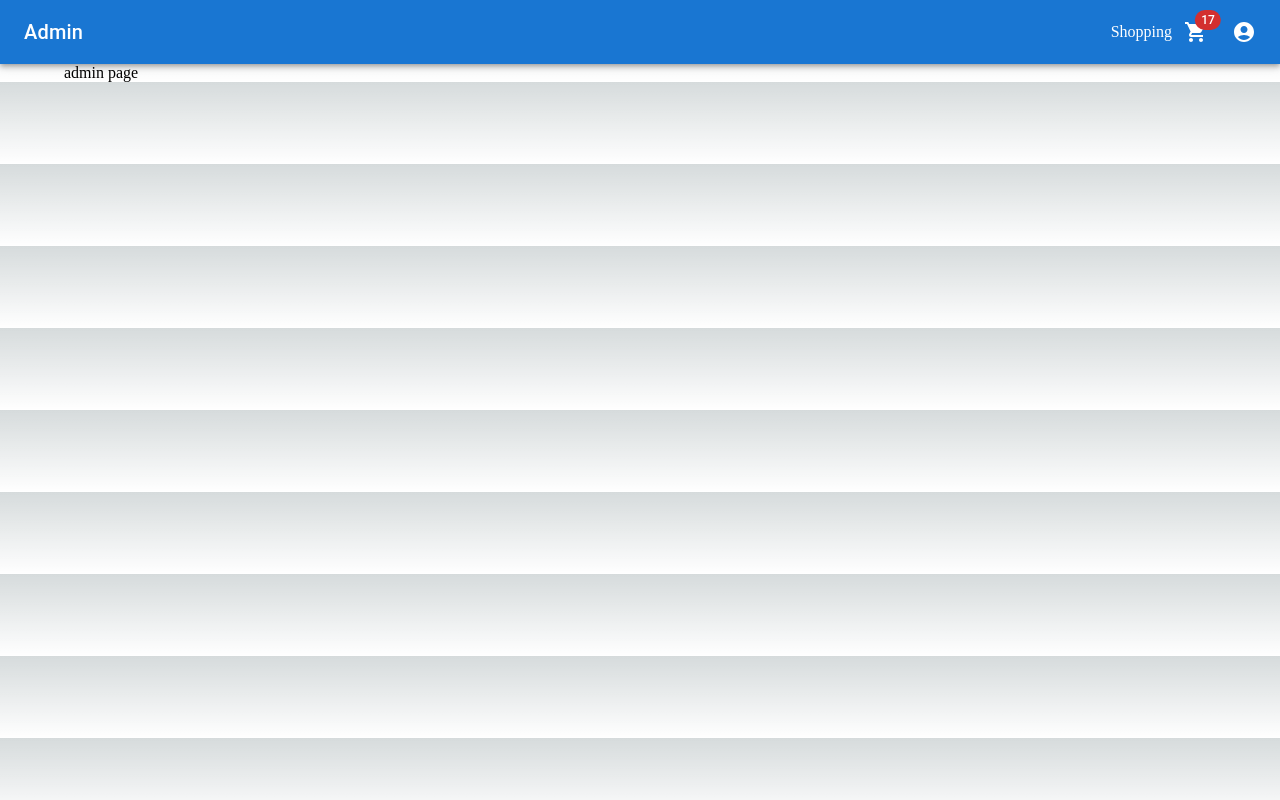
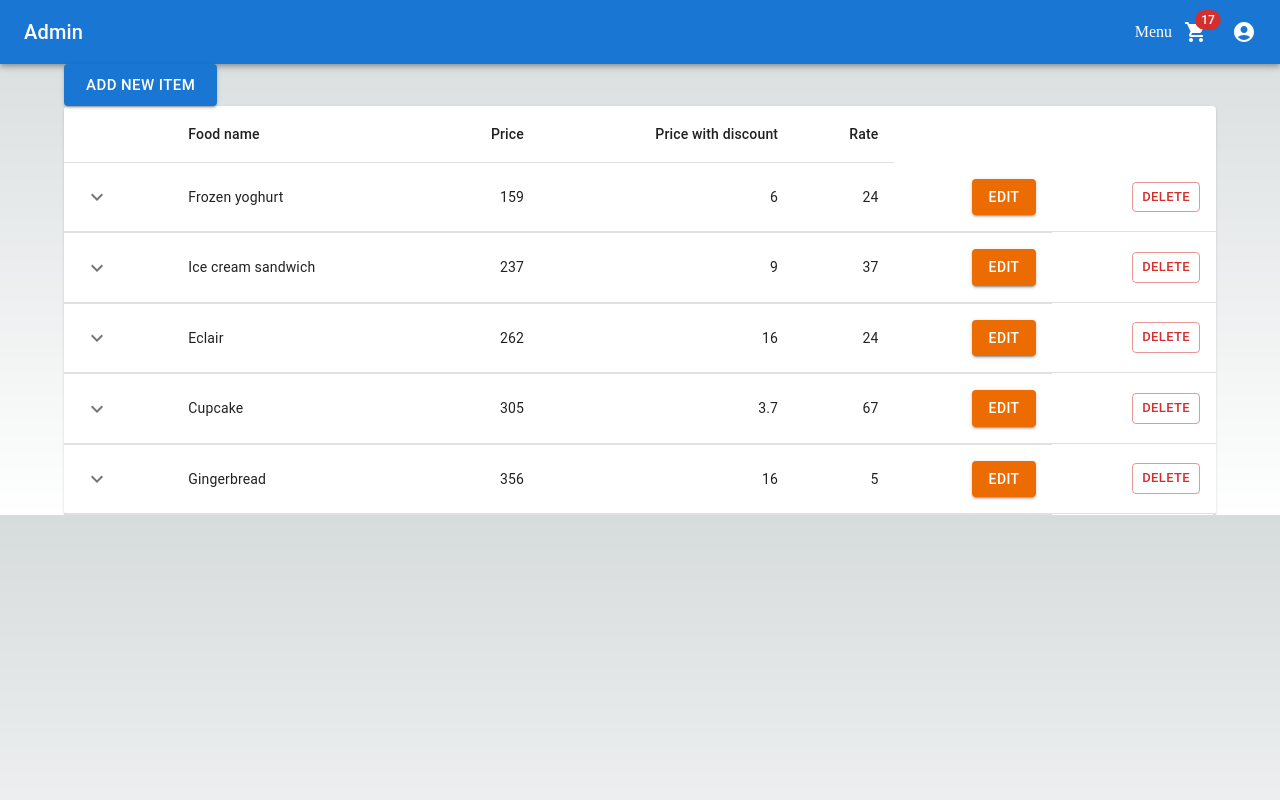
Before and after one commit to CesarCanche-bot/itj-fullstack-bootcamp-2023-proyect-front, a Next.js app: page /admin in a window 1280 px wide. Built offline with nearby package versions, Linux system fonts and the light colour scheme.

Commit message:
:construccion: ADD table view of items for admin page

```diff
--- a/src/components/Header/Header.js
+++ b/src/components/Header/Header.js
@@ -167,7 +167,9 @@ export default function Header({ children }) {
             />
           </Search> */}
           <Box sx={{ flexGrow: 1 }} />
-          <Box>Shopping</Box>
+          <Link href="/">
+            <Box>Menu</Box>
+          </Link>
           <Box sx={{ display: { xs: "none", md: "flex" } }}>
             <IconButton
               size="large"
--- /dev/null
+++ b/src/components/tableProducts/TableProducts.js
@@ -0,0 +1,172 @@
+import * as React from "react";
+import PropTypes from "prop-types";
+import Box from "@mui/material/Box";
+import Collapse from "@mui/material/Collapse";
+import IconButton from "@mui/material/IconButton";
+import Table from "@mui/material/Table";
+import TableBody from "@mui/material/TableBody";
+import TableCell from "@mui/material/TableCell";
+import TableContainer from "@mui/material/TableContainer";
+import TableHead from "@mui/material/TableHead";
+import TableRow from "@mui/material/TableRow";
+import Typography from "@mui/material/Typography";
+import Paper from "@mui/material/Paper";
+import KeyboardArrowDownIcon from "@mui/icons-material/KeyboardArrowDown";
+import KeyboardArrowUpIcon from "@mui/icons-material/KeyboardArrowUp";
+import { Button } from "@mui/material";
+
+function createData(
+  name,
+  price,
+  priceWithDiscount,
+  rate,
+  imageUrl,
+  description,
+  ingredients
+) {
+  return {
+    name,
+    price,
+    priceWithDiscount,
+    rate,
+    imageUrl,
+    description,
+    ingredients,
+  };
+}
+
+function Row(props) {
+  const { row } = props;
+  const [open, setOpen] = React.useState(false);
+
+  return (
+    <React.Fragment>
+      <TableRow sx={{ "& > *": { borderBottom: "unset" } }}>
+        <TableCell>
+          <IconButton
+            aria-label="expand row"
+            size="small"
+            onClick={() => setOpen(!open)}
+          >
+            {open ? <KeyboardArrowUpIcon /> : <KeyboardArrowDownIcon />}
+          </IconButton>
+        </TableCell>
+        <TableCell component="th" scope="row">
+          {row.name}
+        </TableCell>
+        <TableCell align="right">{row.price}</TableCell>
+        <TableCell align="right">{row.priceWithDiscount}</TableCell>
+        <TableCell align="right">{row.rate}</TableCell>
+        <TableCell align="right">
+          <Button variant="contained" color="warning" size="medium">
+            edit
+          </Button>
+        </TableCell>
+        <TableCell align="right">
+          <Button variant="outlined" color="error" size="small">
+            delete
+          </Button>
+        </TableCell>
+      </TableRow>
+      <TableRow>
+        <TableCell style={{ paddingBottom: 0, paddingTop: 0 }} colSpan={6}>
+          <Collapse in={open} timeout="auto" unmountOnExit>
+            <Box sx={{ margin: 1 }}>
+              <Typography variant="h6" gutterBottom component="div">
+                Details
+              </Typography>
+              <section>
+                <div>{row.imageUrl}</div>
+                <div>{row.description}</div>
+                <div>{row.ingredients}</div>
+              </section>
+            </Box>
+          </Collapse>
+        </TableCell>
+      </TableRow>
+    </React.Fragment>
+  );
+}
+
+Row.propTypes = {
+  row: PropTypes.shape({
+    name: PropTypes.string.isRequired,
+    price: PropTypes.number.isRequired,
+    priceWithDiscount: PropTypes.number.isRequired,
+    rate: PropTypes.number.isRequired,
+    imageUrl: PropTypes.string.isRequired,
+    description: PropTypes.number.isRequired,
+    ingredients: PropTypes.arrayOf(PropTypes.string),
+  }).isRequired,
+};
+
+const rows = [
+  createData(
+    "Frozen yoghurt",
+    159,
+    6.0,
+    24,
+    "url de la imagen",
+    "descripcion de eso",
+    ["ingredient 1", "ingredient 2"]
+  ),
+  createData(
+    "Ice cream sandwich",
+    237,
+    9.0,
+    37,
+    "url de la imagen",
+    "descripcion de eso",
+    ["ingredient 1", "ingredient 2"]
+  ),
+  createData(
+    "Eclair",
+    262,
+    16.0,
+    24,
+    "url de la imagen",
+    "descripcion de eso",
+    ["ingredient 1", "ingredient 2"]
+  ),
+  createData(
+    "Cupcake",
+    305,
+    3.7,
+    67,
+    "url de la imagen",
+    "descripcion de eso",
+    ["ingredient 1", "ingredient 2"]
+  ),
+  createData(
+    "Gingerbread",
+    356,
+    16.0,
+    5,
+    "url de la imagen",
+    "descripcion de eso",
+    ["ingredient 1", "ingredient 2"]
+  ),
+];
+
+export default function TableProducts() {
+  return (
+    <TableContainer component={Paper}>
+      <Table aria-label="collapsible table">
+        <TableHead>
+          <TableRow>
+            <TableCell />
+            <TableCell>Food name</TableCell>
+            <TableCell align="right">Price</TableCell>
+            <TableCell align="right">Price with discount</TableCell>
+            <TableCell align="right">Rate</TableCell>
+          </TableRow>
+        </TableHead>
+        <TableBody>
+          {rows.map((row) => (
+            <Row key={row.name} row={row} />
+          ))}
+        </TableBody>
+      </Table>
+    </TableContainer>
+  );
+}
--- a/src/pages/admin/index.js
+++ b/src/pages/admin/index.js
@@ -1,3 +1,15 @@
-export default function AdminPage (){
-    return <section>admin page</section>
+import TableProducts from "@/components/tableProducts/TableProducts";
+import { Button } from "@mui/material";
+
+export default function AdminPage() {
+  return (
+    <section>
+      <div>
+        <Button variant="contained" size="large">
+          Add new item
+        </Button>
+      </div>
+      <TableProducts/>
+    </section>
+  );
 }
```
